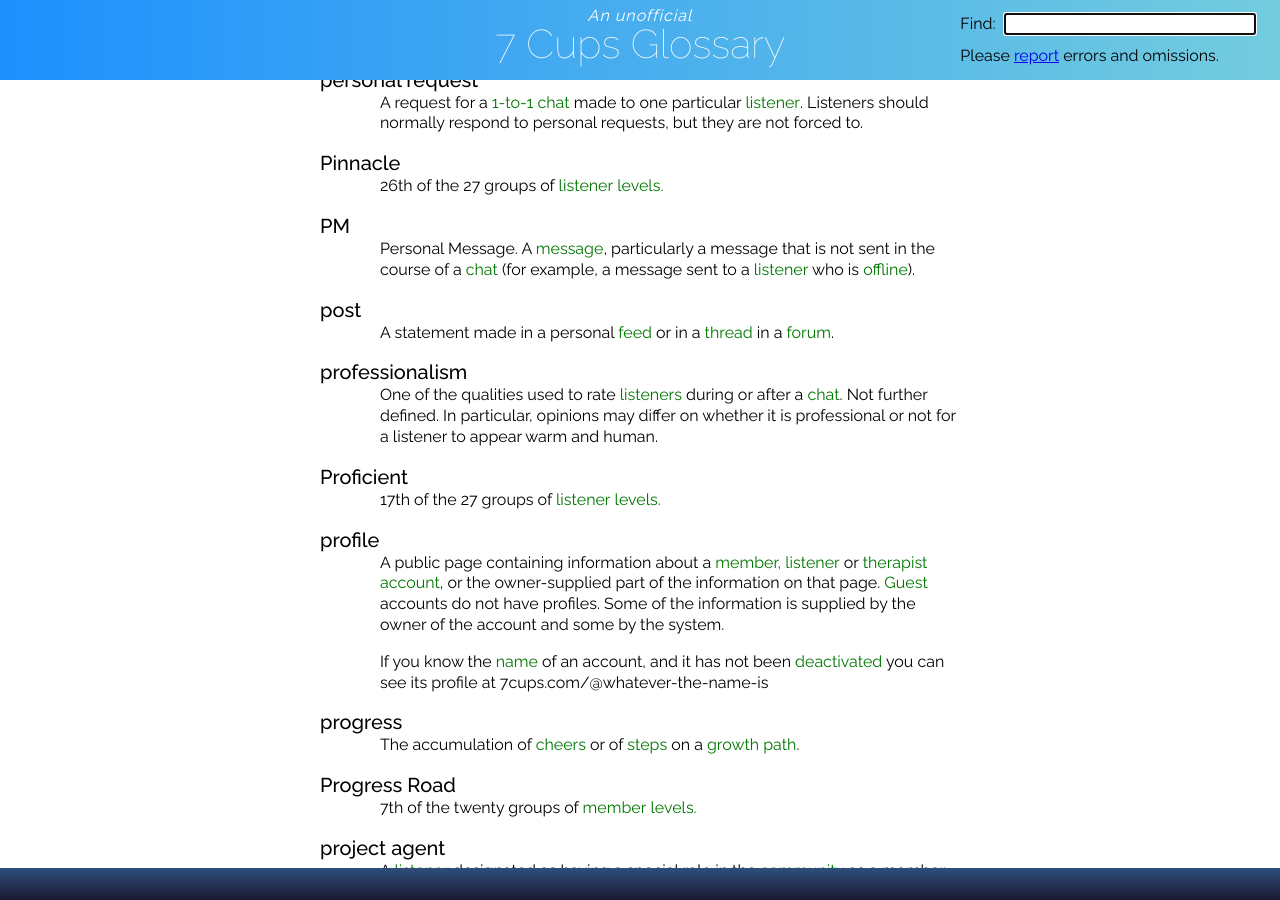
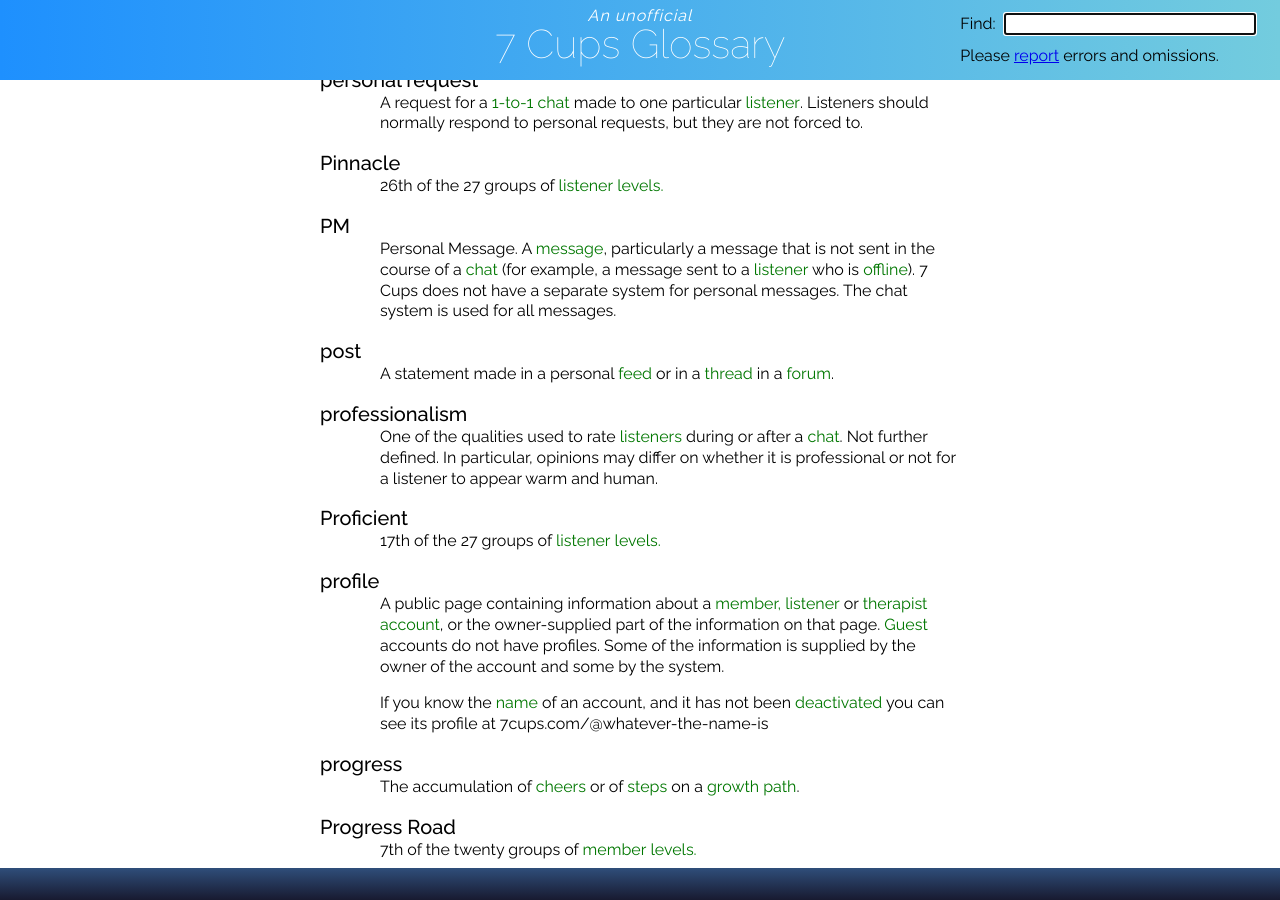
Before and after one commit to RarelyCharlie/rarelycharlie.github.io, a Jekyll site: the page built from glossary.md, in a window 1280 px wide and 900 px high, scrolled down 14505 px. Built offline with Jekyll 4.4.1, drawn with Linux system fonts in a browser that asks for light colours.

Commit message:
enhance PM

```diff
--- a/glossary.md
+++ b/glossary.md
@@ -541,7 +541,7 @@ A request for a ~~1-to-1 chat~~ made to one particular ~~listener~~. Listeners s
 26th of the 27 groups of ~~listener~~ ~~levels./level~~
 
 # PM
-Personal Message. A ~~message~~, particularly a message that is not sent in the course of a ~~chat~~ (for example, a message sent to a ~~listener~~ who is ~~offline~~).
+Personal Message. A ~~message~~, particularly a message that is not sent in the course of a ~~chat~~ (for example, a message sent to a ~~listener~~ who is ~~offline~~). 7 Cups does not have a separate system for personal messages. The chat system is used for all messages.
 
 # post
 A statement made in a personal ~~feed~~ or in a ~~thread~~ in a ~~forum~~.
```
